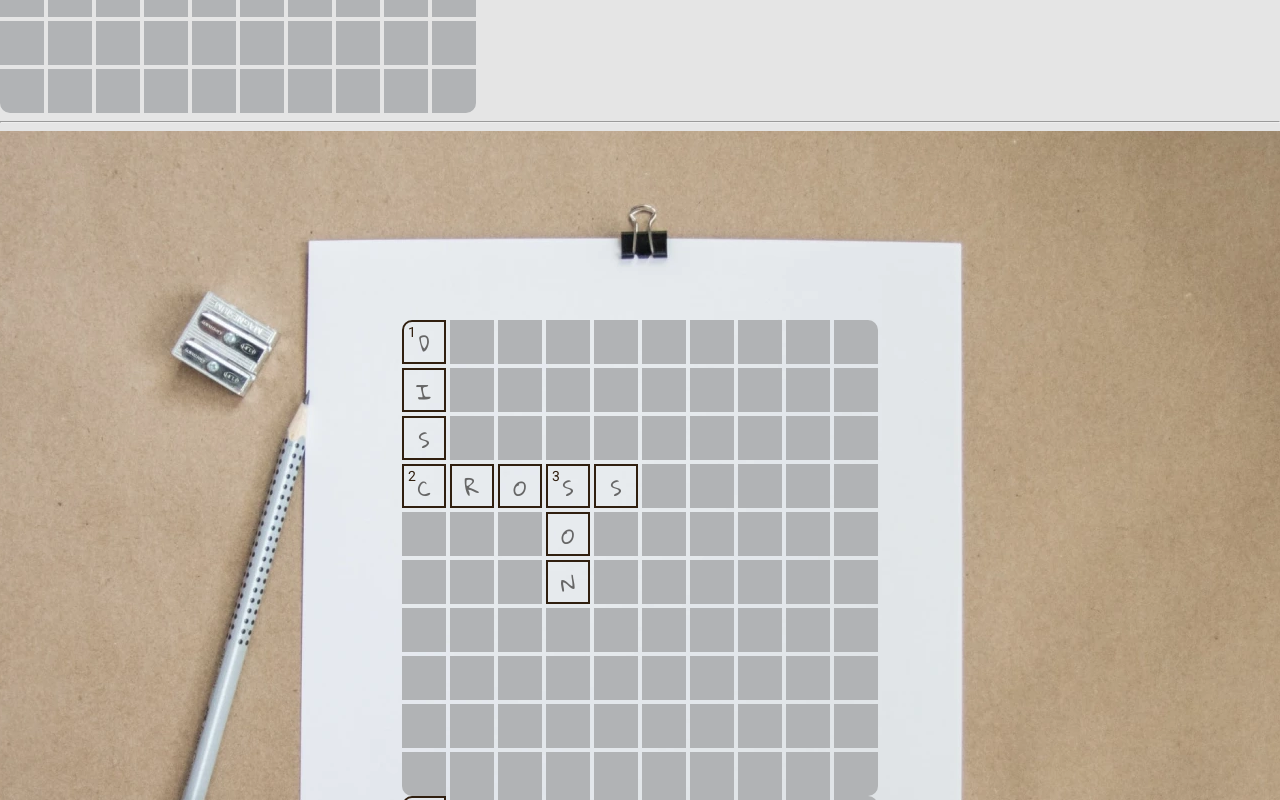
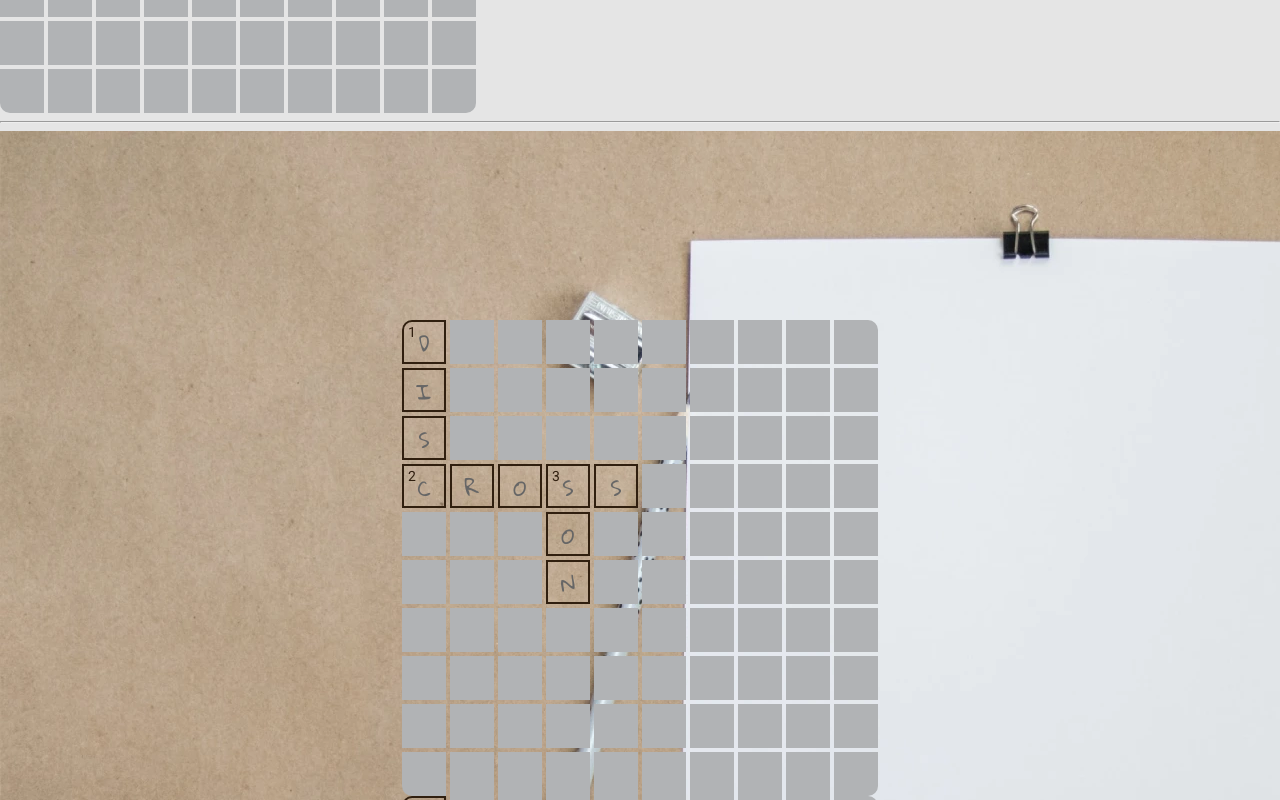
Before and after one commit to ua-dev-front/crossword-master, a React (Create React App) app in the folder frontend/: page / in a window 1280 px wide. Shown: the part 1540-2340 px from the top of the page. Built offline with nearby package versions, Linux system fonts and the light colour scheme.

Commit message:
Improve styles

```diff
--- a/frontend/src/components/Layout/styles.scss
+++ b/frontend/src/components/Layout/styles.scss
@@ -2,6 +2,8 @@
 
 .layout {
     --wrapper-width: 2044px;
+    --mask-shift: 160px;
+    --content-padding: 64px;
 
     display: flex;
     justify-content: center;
@@ -19,9 +21,9 @@
         &__background {
             position: absolute;
             width: 100%;
-            height: 1117px;
-            background-image: url("../../assets/background.webp");
-            background-size: contain;
+            height: 100%;
+            background-image: url('../../assets/background.webp');
+            background-repeat: no-repeat;
         }
 
         &__content {
@@ -30,21 +32,24 @@
             align-items: center;
             width: 528px;
             min-height: 860px;
-            padding: 64px;
+            padding: var(--content-padding);
             margin-top: 125px;
-            z-index: 5;
+            z-index: 3;
         }
 
         &__repeated-background {
             position: relative;
-            width: var(--wrapper-width);
-            height: 100%;
+
+            &,
+            &__background,
+            &__mask {
+                width: 100%;
+                height: 100%;
+            }
 
             &__background,
             &__mask {
                 position: absolute;
-                width: 100%;
-                height: 100%;
             }
 
             &__background {
@@ -53,8 +58,8 @@
             }
 
             &__mask {
-                top: -160px;
-                padding-bottom: 160px;
+                top: calc(var(--mask-shift) * -1);
+                padding-bottom: var(--mask-shift);
                 background-image: url('../../assets/repeated_background_mask.webp');
                 z-index: 2;
             }
```
